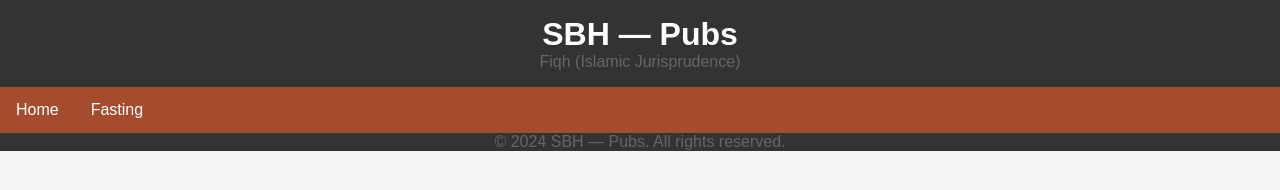
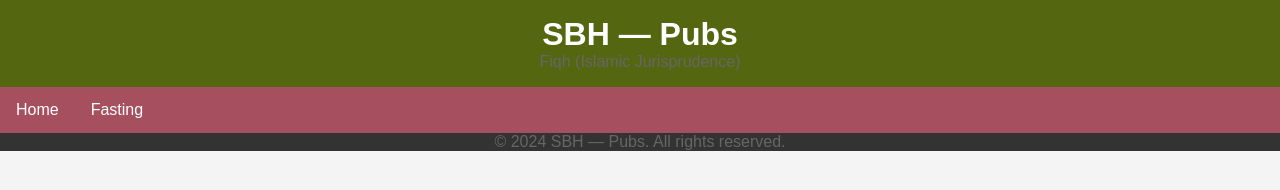
Before and after one commit to sbhpubs/fiqh, a plain HTML site: page index.html in a window 1280 px wide. Drawn offline with Linux system fonts and the light colour scheme.

Commit message:
Update style1.css

```diff
--- a/style1.css
+++ b/style1.css
@@ -13,14 +13,14 @@ body {
 }
 
 header {
-    background-color: #333;
+    background-color: #561;
     color: #fff;
     text-align: center;
     padding: 1em 0;
 }
 
 nav {
-    background-color: #a54c2f;
+    background-color: #a54f5f;
     overflow: hidden;
 }
 
```
